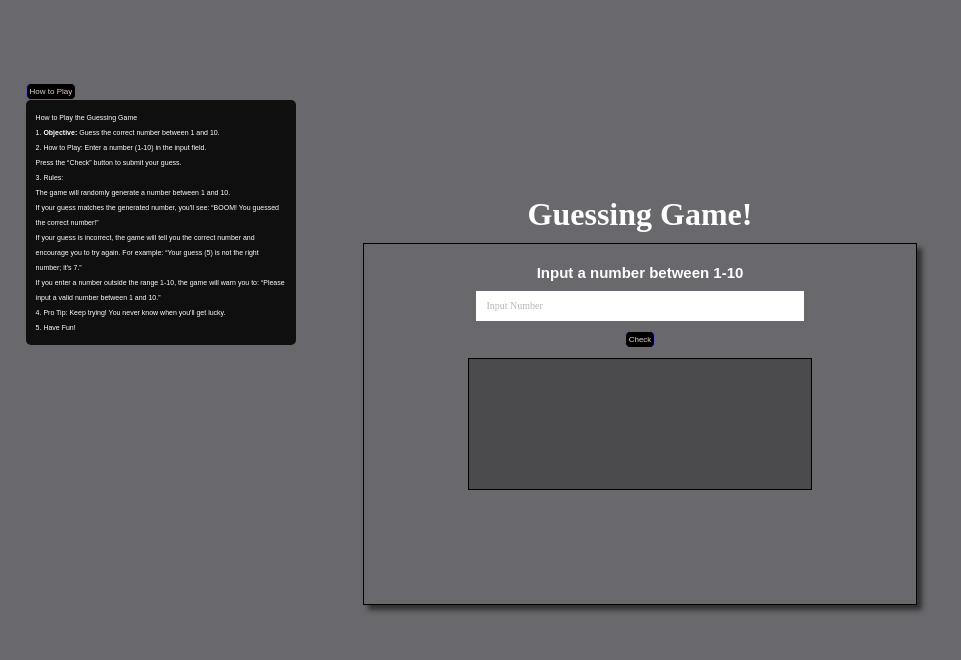
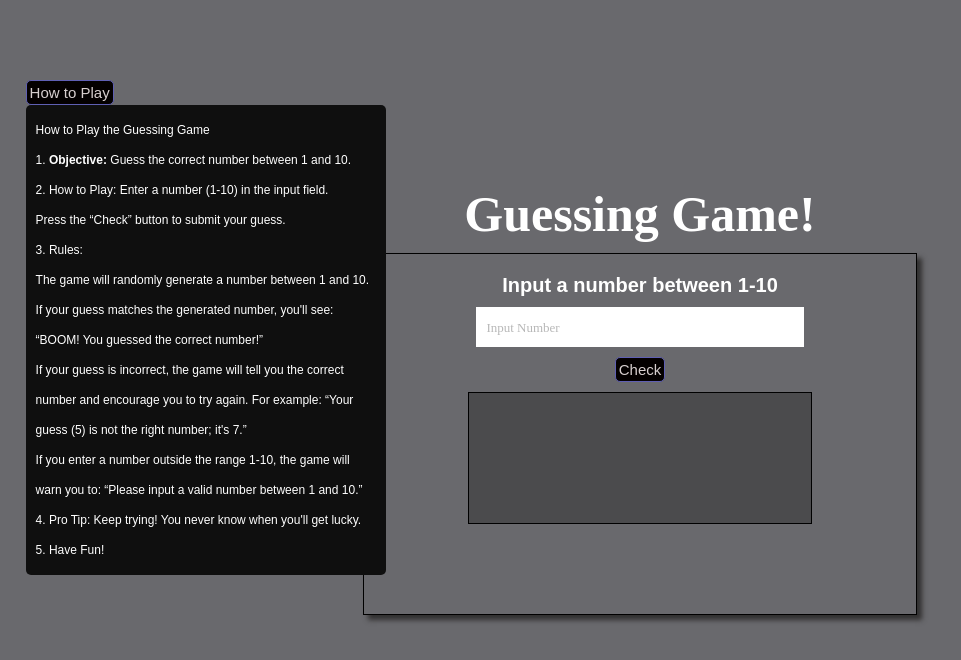
Before and after one commit to Blaqboydee/Guessing-Game, a plain HTML site: page index.html in a window 1280 px wide. Both pictures are taken after a click on the button "How to Play". Shown: the whole page, without its empty margins (0-961 px from the left). Drawn offline with Linux system fonts and the light colour scheme.

Commit message:
changed font sizes

```diff
--- a/index.html
+++ b/index.html
@@ -20,6 +20,7 @@
         gap: 10px;
         align-items: center;
         justify-content: center;
+        text-align: center;
       }
 
       .container {
@@ -40,7 +41,7 @@
         background-color: rgb(4, 0, 0);
         color: rgb(216, 207, 207);
         border: 1px solid rgb(95, 95, 179);
-        font-size: 8px;
+        font-size: 15px;
         cursor: pointer;
         padding: 3px;
         border-radius: 5px;
@@ -48,7 +49,7 @@
 
       h3 {
         color: white;
-        font-size: 15px;
+        font-size: 20px;
         margin: 0;
         font-family: Arial, Helvetica, sans-serif;
       }
@@ -58,8 +59,8 @@
         border: 0;
         width: 60%;
         padding: 0 10px;
-        height: 30px;
-        font-size: 10px;
+        height: 40px;
+        font-size: 13px;
       }
 
       #output {
@@ -69,14 +70,14 @@
         /* border-radius: 5px; */
         width: 65%;
         height: 15vh;
-        font-size: 10px;
+        font-size: 13px;
         font-family: Arial, Helvetica, sans-serif;
         padding: 5px;
         text-align: center;
       }
 
       input::placeholder {
-        font-size: 10px;
+        font-size: 13px;
         color: rgba(0, 0, 0, 0.282);
         font-family: "Times New Roman", Times, serif;
       }
@@ -89,10 +90,10 @@
 
       .manual p{
         color: white;
-        font-size: 7px;
-        line-height: 15px;
+        font-size: 12px;
+        line-height: 30px;
         background-color: rgb(15, 15, 15);
-        width: 250px;
+        width: 340px;
         padding: 10px;
         border-radius: 5px;
         font-family: Arial, Helvetica, sans-serif;
@@ -110,13 +111,14 @@
         top: 10%;
         left: 30%; */
         color: white;
+        font-size: 50px;
         /* z-index: 0; */
       }
 
     </style>
   </head>
   <body>
-    <div class="manual">
+    <div class="manual" tabindex="0">
         <button class="how">How to Play</button>
         <p class="drop">How to Play the Guessing Game <br>
             1. <b>Objective:</b> Guess the correct number between 1 and 10. <br>
@@ -134,7 +136,7 @@
             4.	Pro Tip: Keep trying! You never know when you'll get lucky. <br>
             5.	Have Fun!</p>
     </div>
-        <main>
+        <main tabindex="0">
             <h1>Guessing Game!</h1>
         <div class="container">
             <h3>Input a number between 1-10</h3>
```
